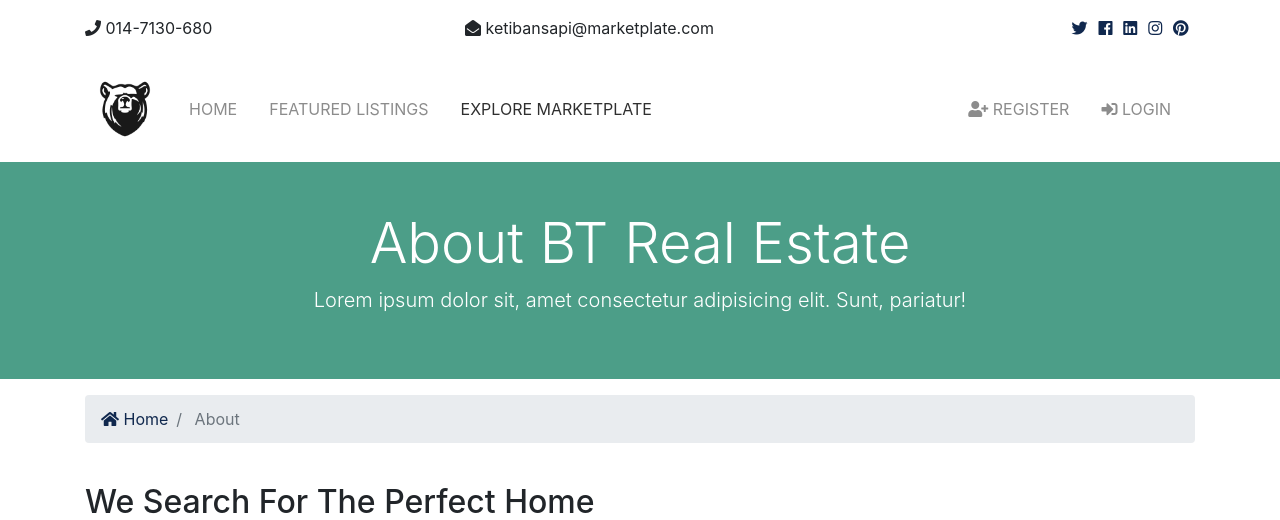
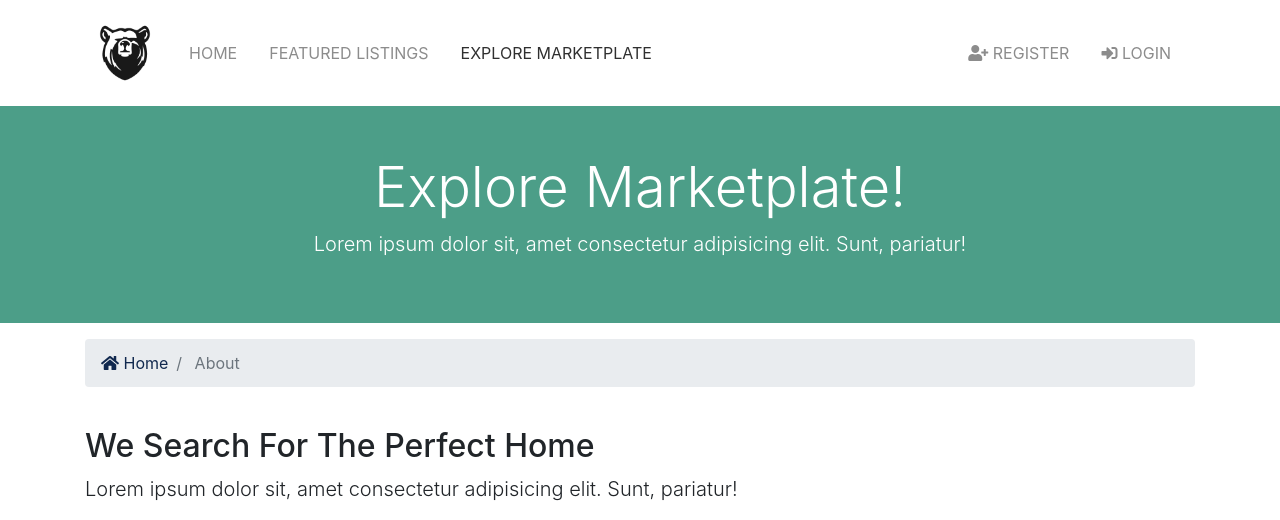
Before and after one commit to Ketibansapi/Django_Marketplate, a Django app: template templates/pages/about.html in a window 1280 px wide. Shown: the top 520 px of the page. Run offline with Django 3.2, Linux system fonts and the light colour scheme; the template is opened without the code that fills it, so the values that code supplies are empty; some libraries are stand-ins or nearby versions.

Commit message:
Finish but description

```diff
--- a/templates/pages/about.html
+++ b/templates/pages/about.html
@@ -9,7 +9,7 @@
     <div class="container">
       <div class="row text-center">
         <div class="col-md-12">
-          <h1 class="display-4">About BT Real Estate</h1>
+          <h1 class="display-4">Explore Marketplate!</h1>
           <p class="lead">Lorem ipsum dolor sit, amet consectetur adipisicing elit. Sunt, pariatur!</p>
         </div>
       </div>
```
Also changed, not shown: templates/partials/_topbar.html (+5 -3 lines).
